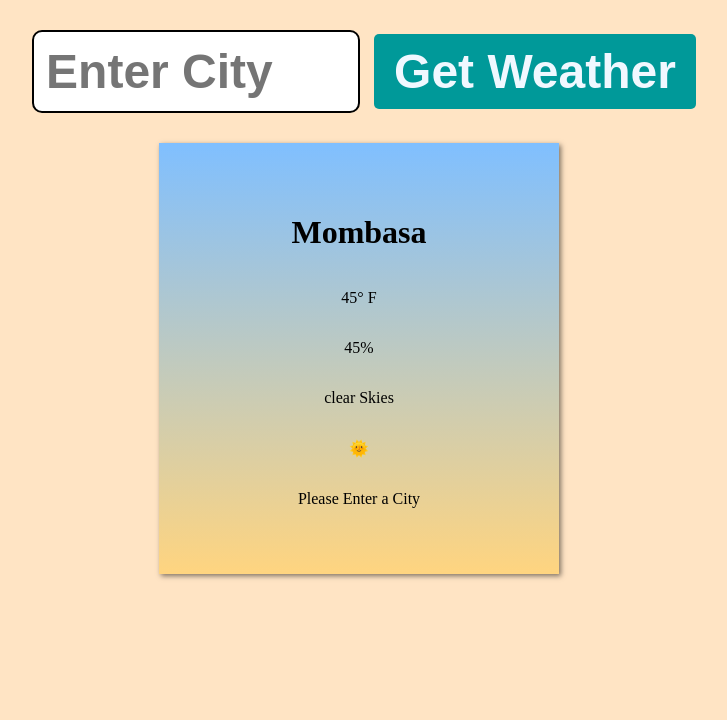
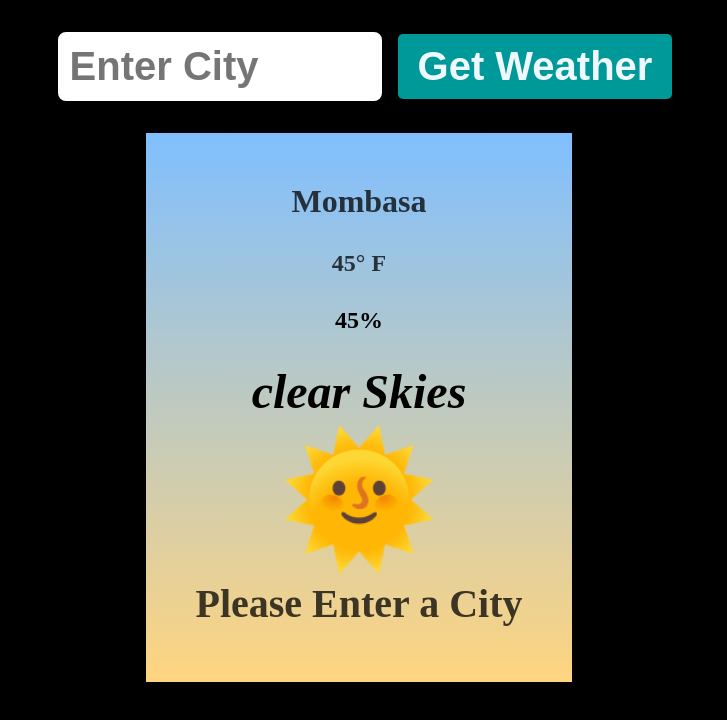
Before and after one commit to genious86/weather-app, a plain HTML site: page index.html in a window 1280 px wide. Shown: the whole page, without its empty margins (281-1008 px from the left). Drawn offline with Linux system fonts and the light colour scheme.

Commit message:
styling various classes

```diff
--- a/index.html
+++ b/index.html
@@ -16,7 +16,7 @@
     <div class="card">
 
         <h1 class="citydisplay"> Mombasa </h1>
-        <p class="citydisplay"> 45° F </p>
+        <p class="tempdisplay"> 45° F </p>
         <p class="humiditydisplay"> 45% </p>
         <p class="description"> clear Skies </p>
         <p class="Weather_emoji"> 🌞 </p>
--- a/styles.css
+++ b/styles.css
@@ -1,6 +1,6 @@
 body {
     font-family: 'Times New Roman', Times, serif;
-    background-color: bisque;
+    background-color: rgb(0, 0, 0);
     margin: 0;
     display: flex;
     flex-direction: column;
@@ -13,7 +13,7 @@ body {
 
 .cityinput {
     padding: 12px;
-    font-size: 3rem;
+    font-size: 2.5rem;
     font-weight: bold;
     border: 2px solid black;
     border-radius: 10px;
@@ -24,7 +24,7 @@ body {
 button[type="submit"] {
     padding: 10px 20px;
     font-weight: bold;
-    font-size: 3rem;
+    font-size: 2.5rem;
     background-color: hsl(180, 100%, 30%);
     color: aliceblue;
     border: none;
@@ -45,3 +45,44 @@ button[type="submit"]:hover{
     flex-direction: column;
     align-items: center;
 }
+
+h1{
+    margin-top: 0;
+    margin-bottom: 25px;
+}
+
+p{
+    font-size: 1.5rem;
+    margin: 5px 0;
+}
+
+.citydisplay,.tempdisplay{
+    font-size: 3.5 rem;
+    font-weight: bold;
+    color: hsla(0, 0%, 0%, 0.75);
+    margin-bottom: 25px;
+}
+
+.humiditydisplay {
+    font-weight: bold;
+    margin-bottom: 25px;
+}
+
+.description{
+    font-style: italic;
+    font-weight: bold;
+    font-size: 3rem;
+}
+
+.Weather_emoji{
+
+    margin: 0;
+    font-size: 8rem;
+
+}
+
+.Error_display {
+    font-size: 2.5rem;
+    font-weight: bold;
+    color: rgba(0, 0, 0, 0.75);
+}
```
